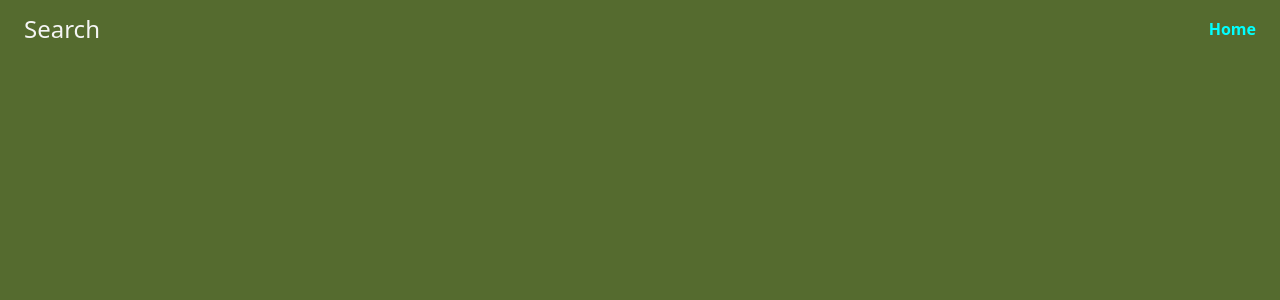
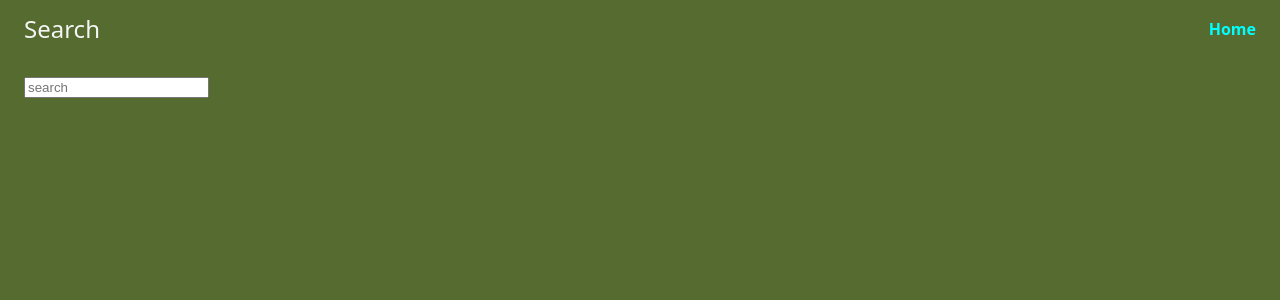
Before and after one commit to Shaedow2000/Recipies-manager, a React (Vite) app in the folder frontend/: page /search in a window 1280 px wide. Shown: the top 300 px of the page. Built offline with nearby package versions, Linux system fonts and the light colour scheme.

Commit message:
feat: add search box in search page

```diff
--- a/frontend/src/pages/Search.tsx
+++ b/frontend/src/pages/Search.tsx
@@ -9,6 +9,13 @@ function Search() {
         <h1>Search</h1>
         <a onClick={() => navigate("/")}>Home</a>
       </div>
+      <div>
+        <input
+          onChange={(e) => console.log(e.target.value)}
+          placeholder="search"
+        />
+        <div className="found-recipes"></div>
+      </div>
     </section>
   );
 }
```
